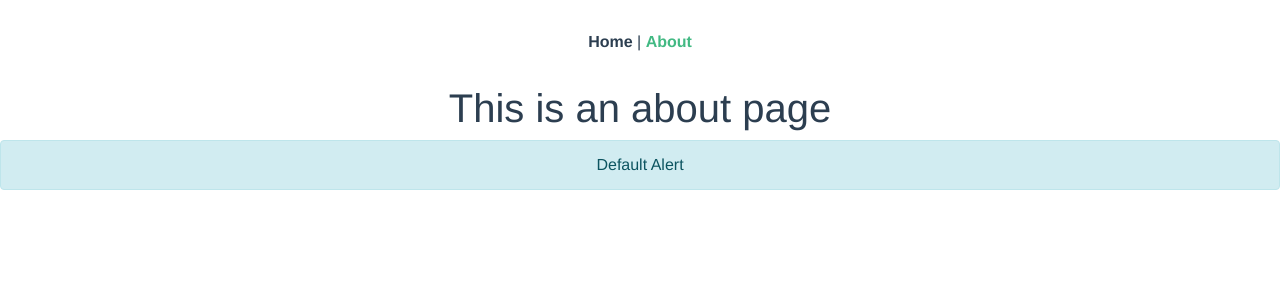
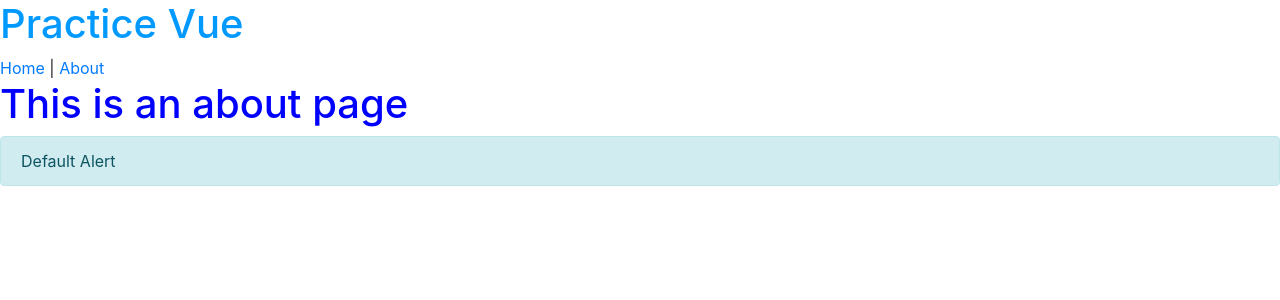
Before and after one commit to Neos21/practice-vue, a Vue app: page /about in a window 1280 px wide. Shown: the top 300 px of the page. Built offline with nearby package versions, Linux system fonts and the light colour scheme.

Commit message:
Modify README , Basics

```diff
--- a/public/index.html
+++ b/public/index.html
@@ -5,13 +5,16 @@
     <meta http-equiv="X-UA-Compatible" content="IE=Edge">
     <meta name="viewport" content="width=device-width, initial-scale=1.0">
     <link rel="icon" href="<%= BASE_URL %>favicon.ico">
-    <title>practice-vue</title>
+    <title>Practice Vue</title>
   </head>
   <body>
     <noscript>
       <strong>We're sorry but practice-vue doesn't work properly without JavaScript enabled. Please enable it to continue.</strong>
     </noscript>
+
+    <!-- main.ts の $mount() の第1引数と一致させる -->
     <div id="app"></div>
+
     <!-- built files will be auto injected -->
   </body>
 </html>
--- a/src/App.vue
+++ b/src/App.vue
@@ -1,32 +1,32 @@
 <template>
+  <!-- template 要素の直下は1つしか要素を置けない -->
+  <!-- App.vue のルート要素は #app で index.html と揃えているが、便宜的なモノで必ず揃える必要はない。class 要素を振り scoped な style 要素でスタイル付けすると良さそう -->
   <div id="app">
-    <div id="nav">
-      <router-link to="/">Home</router-link> |
-      <router-link to="/about">About</router-link>
-    </div>
+    <h1>{{ title }}</h1>
+    <nav>
+      <router-link to="/">Home</router-link> | <router-link to="/about">About</router-link>
+    </nav>
     <router-view/>
   </div>
 </template>
 
-<style lang="scss">
-#app {
-  color: #2c3e50;
-  font-family: 'Avenir', Helvetica, Arial, sans-serif;
-  -webkit-font-smoothing: antialiased;
-  -moz-osx-font-smoothing: grayscale;
-  text-align: center;
-}
 
-#nav {
-  padding: 30px;
 
-  a {
-    color: #2c3e50;
-    font-weight: bold;
-
-    &.router-link-exact-active {
-      color: #42b983;
-    }
-  }
+<!-- scoped と付けておけばコンポーネント内に閉じたスタイルになる。付けないと子コンポーネント内で指定したスタイルもページ全体に効いてしまう -->
+<style lang="scss" scoped>
+h1 {
+  color: #09f;
 }
 </style>
+
+
+
+<script lang="ts">
+import { Component, Vue } from 'vue-property-decorator';
+
+@Component({})
+export default class App extends Vue {
+  /** タイトル */
+  private title: string = 'Practice Vue';
+}
+</script>
--- a/src/components/HelloWorld.vue
+++ b/src/components/HelloWorld.vue
@@ -1,62 +1,34 @@
 <template>
-  <div class="hello">
-    <h1>{{ msg }}</h1>
-    <p>
-      For a guide and recipes on how to configure / customize this project,<br>
-      check out the
-      <a href="https://cli.vuejs.org" target="_blank" rel="noopener">vue-cli documentation</a>.
-    </p>
-    <h3>Installed CLI Plugins</h3>
-    <ul>
-      <li><a href="https://github.com/vuejs/vue-cli/tree/dev/packages/%40vue/cli-plugin-babel" target="_blank" rel="noopener">babel</a></li>
-      <li><a href="https://github.com/vuejs/vue-cli/tree/dev/packages/%40vue/cli-plugin-typescript" target="_blank" rel="noopener">typescript</a></li>
-      <li><a href="https://github.com/vuejs/vue-cli/tree/dev/packages/%40vue/cli-plugin-eslint" target="_blank" rel="noopener">eslint</a></li>
-    </ul>
-    <h3>Essential Links</h3>
-    <ul>
-      <li><a href="https://vuejs.org" target="_blank" rel="noopener">Core Docs</a></li>
-      <li><a href="https://forum.vuejs.org" target="_blank" rel="noopener">Forum</a></li>
-      <li><a href="https://chat.vuejs.org" target="_blank" rel="noopener">Community Chat</a></li>
-      <li><a href="https://twitter.com/vuejs" target="_blank" rel="noopener">Twitter</a></li>
-      <li><a href="https://news.vuejs.org" target="_blank" rel="noopener">News</a></li>
-    </ul>
-    <h3>Ecosystem</h3>
-    <ul>
-      <li><a href="https://router.vuejs.org" target="_blank" rel="noopener">vue-router</a></li>
-      <li><a href="https://vuex.vuejs.org" target="_blank" rel="noopener">vuex</a></li>
-      <li><a href="https://github.com/vuejs/vue-devtools#vue-devtools" target="_blank" rel="noopener">vue-devtools</a></li>
-      <li><a href="https://vue-loader.vuejs.org" target="_blank" rel="noopener">vue-loader</a></li>
-      <li><a href="https://github.com/vuejs/awesome-vue" target="_blank" rel="noopener">awesome-vue</a></li>
-    </ul>
+  <div>
+    <h1>[ {{ msg }} ]</h1>
   </div>
 </template>
+
+
+
+<style lang="scss" scoped>
+h1 {
+  color: #0f0;
+}
+</style>
+
+
 
 <script lang="ts">
 import { Component, Prop, Vue } from 'vue-property-decorator';
 
-@Component
+@Component({})
 export default class HelloWorld extends Vue {
-  @Prop() private msg!: string;
+  /**
+   * - 親コンポーネントからデータを受け取る props は @Prop デコレータで定義する
+   *   - default プロパティを指定すれば値が入ってこなかった場合の初期値を指定できる
+   * - 変数末尾の ! 記号は Non-Null Assertion Operator。この変数は undefined や null になることはないと宣言している
+   *   - よそで代入される場合のオペレータなので msg! = 'hoge' のようにその場での代入はできない
+   *   - 実際に値が代入されなかった場合も特に実行時エラーにはならない
+   */
+  @Prop({
+    default: 'Default Value'
+  })
+  private msg!: string;
 }
 </script>
-
-<!-- Add "scoped" attribute to limit CSS to this component only -->
-<style scoped lang="scss">
-h3 {
-  margin: 40px 0 0;
-}
-
-ul {
-  padding: 0;
-  list-style-type: none;
-}
-
-li {
-  display: inline-block;
-  margin: 0 10px;
-}
-
-a {
-  color: #42b983;
-}
-</style>
--- a/src/main.ts
+++ b/src/main.ts
@@ -1,7 +1,9 @@
 import '@babel/polyfill';
 import 'mutationobserver-shim';
+
 import Vue from 'vue';
 import './plugins/bootstrap-vue';
+
 import App from './App.vue';
 import router from './router';
 
@@ -12,4 +14,4 @@ new Vue({
   render: (hyperscript) => {
     return hyperscript(App);
   }
-}).$mount('#app');
+}).$mount('#app');  // index.html に用意している要素と一致させる
--- a/src/router.ts
+++ b/src/router.ts
@@ -1,5 +1,6 @@
 import Vue from 'vue';
 import Router from 'vue-router';
+
 import Home from './views/Home.vue';
 
 Vue.use(Router);
--- a/src/views/About.vue
+++ b/src/views/About.vue
@@ -1,6 +1,22 @@
 <template>
-  <div class="about">
+  <div>
     <h1>This is an about page</h1>
     <b-alert show>Default Alert</b-alert>
   </div>
 </template>
+
+
+<style lang="scss" scoped>
+h1 {
+  color: #00f;
+}
+</style>
+
+
+
+<script lang="ts">
+import { Component, Vue } from 'vue-property-decorator';
+
+@Component({})
+export default class About extends Vue {}
+</script>
--- a/src/views/Home.vue
+++ b/src/views/Home.vue
@@ -1,18 +1,36 @@
 <template>
-  <div class="home">
-    <img alt="Vue logo" src="../assets/logo.png">
-    <HelloWorld msg="Welcome to Your Vue.js + TypeScript App"/>
+  <div>
+    <h1>Home</h1>
+    <!-- このように <HelloWorld msg="Hoge"/> 書いても良い -->
+    <HelloWorld></HelloWorld>
+    <HelloWorld msg="Welcome to Your Vue.js + TypeScript App"></HelloWorld>
+    <!-- 変数値を代入する場合は v-bind:id="variable" もしくは :id="variable" と書く -->
+    <HelloWorld v-bind:msg="text"></HelloWorld>
+    <HelloWorld :msg="text"></HelloWorld>
   </div>
 </template>
 
+
+
+<style lang="scss" scoped>
+h1 {
+  color: #f00;
+}
+</style>
+
+
+
 <script lang="ts">
 import { Component, Vue } from 'vue-property-decorator';
-import HelloWorld from '@/components/HelloWorld.vue';  // @ is an alias to /src
+
+import HelloWorld from '@/components/HelloWorld.vue';  // @ は /src のエイリアス
 
 @Component({
   components: {
-    HelloWorld
+    HelloWorld  // 子コンポーネントを設定しておく
   }
 })
-export default class Home extends Vue {}
+export default class Home extends Vue {
+  private text: string = 'Text Value';
+}
 </script>
```
Also changed, not shown: src/assets/logo.png (deleted), 1 other file (tests, documents, lock files or other folders).
